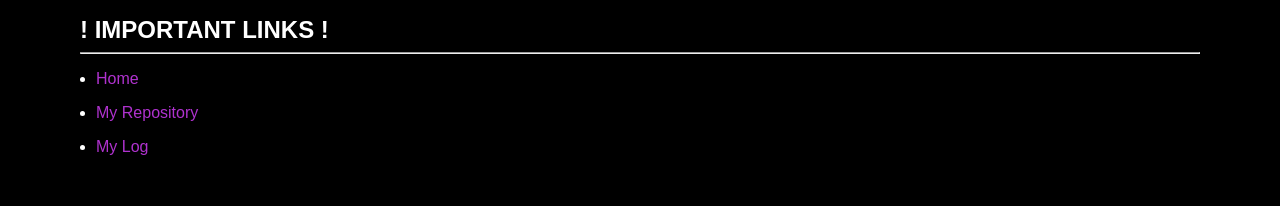
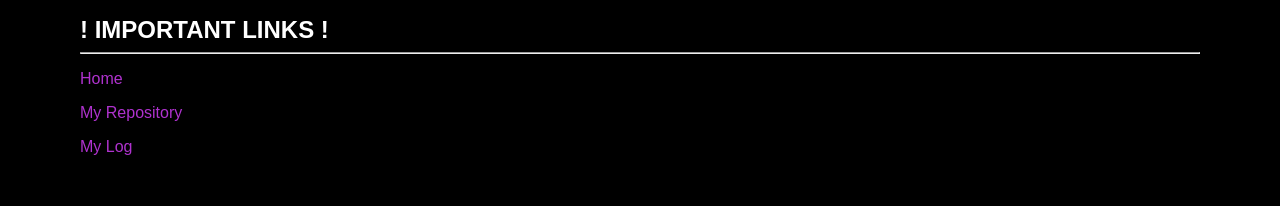
Before and after one commit to fikriazain/os212, a plain HTML site: page index.htm in a window 1280 px wide. Shown: the part 307-513 px from the top of the page. Drawn offline with Linux system fonts and the light colour scheme.

Commit message:
update html

```diff
--- a/index.htm
+++ b/index.htm
@@ -16,8 +16,8 @@
         <style>
             *{margin: 0;padding: 0;}html{font-family: "Arial";color: white;}
             body{background-color: black;}a{color: rgb(175, 50, 206); text-decoration: none;} #my-web-link{display: flex;padding-top: 50px; justify-content: center; font-weight: 900;}
-            .title{padding-bottom: 30px;padding-left: 80px;padding-top: 10px;font-weight: 0;}
-            svg{position:absolute;}.sub-content{margin-top: 3rem;}li{margin-top: 1rem;margin-left: 1rem;}
+            .title{padding-bottom: 30px;padding-left: 80px;padding-top: 10px;font-weight: 0;} li{list-style: none;}
+            svg{position:absolute;}.sub-content{margin-top: 3rem;}li{margin-top: 1rem;}
             h3{font-weight: 500;}h2{padding-bottom:0.5rem;}.main-title{display: flex;}
 
         </style>
@@ -50,11 +50,13 @@
             <div class="sub-content">
                 <h2>! IMPORTANT LINKS !</h2>
                 <hr>
-                <ul>
-                    <li><a href="#">Home</a></li>
-                    <li><a href="https://github.com/fikriazain/os212" target="_blank">My Repository</a></li>
-                    <li><a href="https://fikriazain.github.io/os212/TXT/mylog.txt" target="_blank">My Log</a></li>
-                </ul>
+                <div class="important-link">
+                    <ul>
+                        <li><a href="#">Home</a></li>
+                        <li><a href="https://github.com/fikriazain/os212" target="_blank">My Repository</a></li>
+                        <li><a href="https://fikriazain.github.io/os212/TXT/mylog.txt" target="_blank">My Log</a></li>
+                    </ul>
+                </div>
             </div>
             <div class="sub-content">
                 <h2>Weekly Top Ten List</h2>
```
